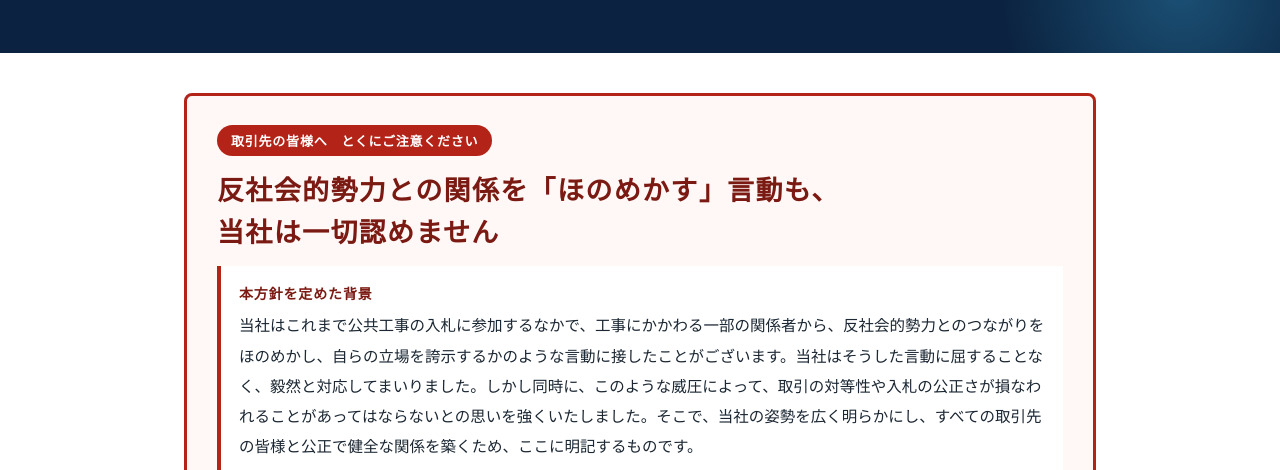
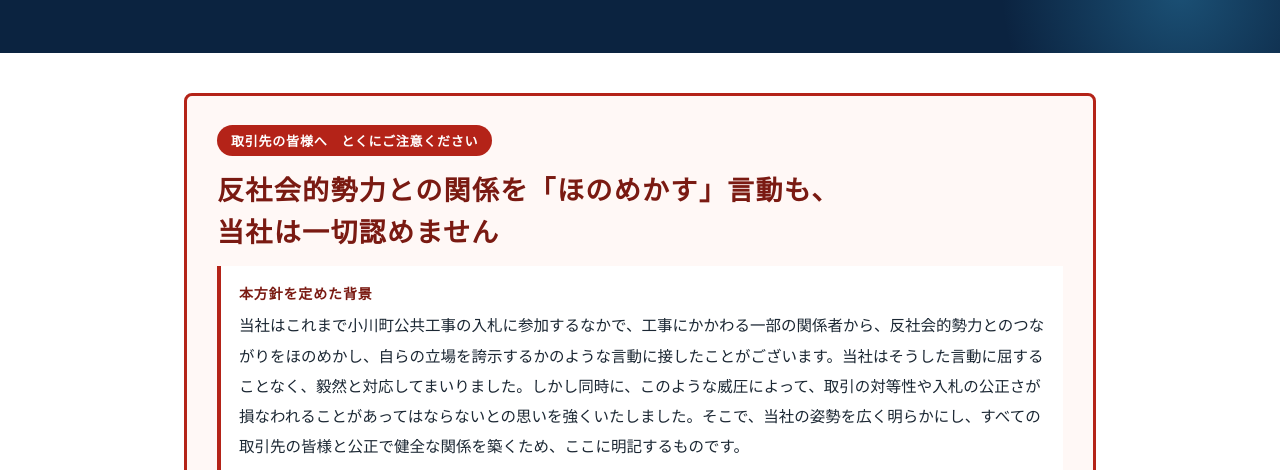
Before and after one commit to akira5065/akira5065.github.io, a plain HTML site: page policy.html in a window 1280 px wide. Shown: the part 330-800 px from the top of the page. Drawn offline with Linux system fonts and the light colour scheme.

Commit message:
基本方針の背景の文を「小川町公共工事」に訂正
Co-Authored-By: Claude Opus 5.5 <noreply@anthropic.com>
Claude-Session: https://claude.ai/code/session_01TgQiMJ3UG5jS4gbcpAKsct

```diff
--- a/policy.html
+++ b/policy.html
@@ -140,7 +140,7 @@ dl.kind dt{font-weight:700;color:var(--navy)}
   <div class="container"><div class="box">
     <span class="tag">取引先の皆様へ　とくにご注意ください</span>
     <h2>反社会的勢力との関係を「ほのめかす」言動も、<br>当社は一切認めません</h2>
-    <div class="bg"><b>本方針を定めた背景</b>当社はこれまで公共工事の入札に参加するなかで、工事にかかわる一部の関係者から、反社会的勢力とのつながりをほのめかし、自らの立場を誇示するかのような言動に接したことがございます。当社はそうした言動に屈することなく、毅然と対応してまいりました。しかし同時に、このような威圧によって、取引の対等性や入札の公正さが損なわれることがあってはならないとの思いを強くいたしました。そこで、当社の姿勢を広く明らかにし、すべての取引先の皆様と公正で健全な関係を築くため、ここに明記するものです。</div>
+    <div class="bg"><b>本方針を定めた背景</b>当社はこれまで小川町公共工事の入札に参加するなかで、工事にかかわる一部の関係者から、反社会的勢力とのつながりをほのめかし、自らの立場を誇示するかのような言動に接したことがございます。当社はそうした言動に屈することなく、毅然と対応してまいりました。しかし同時に、このような威圧によって、取引の対等性や入札の公正さが損なわれることがあってはならないとの思いを強くいたしました。そこで、当社の姿勢を広く明らかにし、すべての取引先の皆様と公正で健全な関係を築くため、ここに明記するものです。</div>
     <p>当社は、相手方が実際に反社会的勢力であるか否かにかかわらず、反社会的勢力との関係や交際をほのめかし、その威力を背景に自らを有利な立場に置こうとする言動を、反社会的勢力による不当要求と同等のものとして取り扱います。元請・下請・資材納入業者など、工事にかかわる取引先およびその役員・従業員・関係者であっても、例外はありません。</p>
     <h3>次のような言動が、これに当たります</h3>
     <ul class="dot">
```
